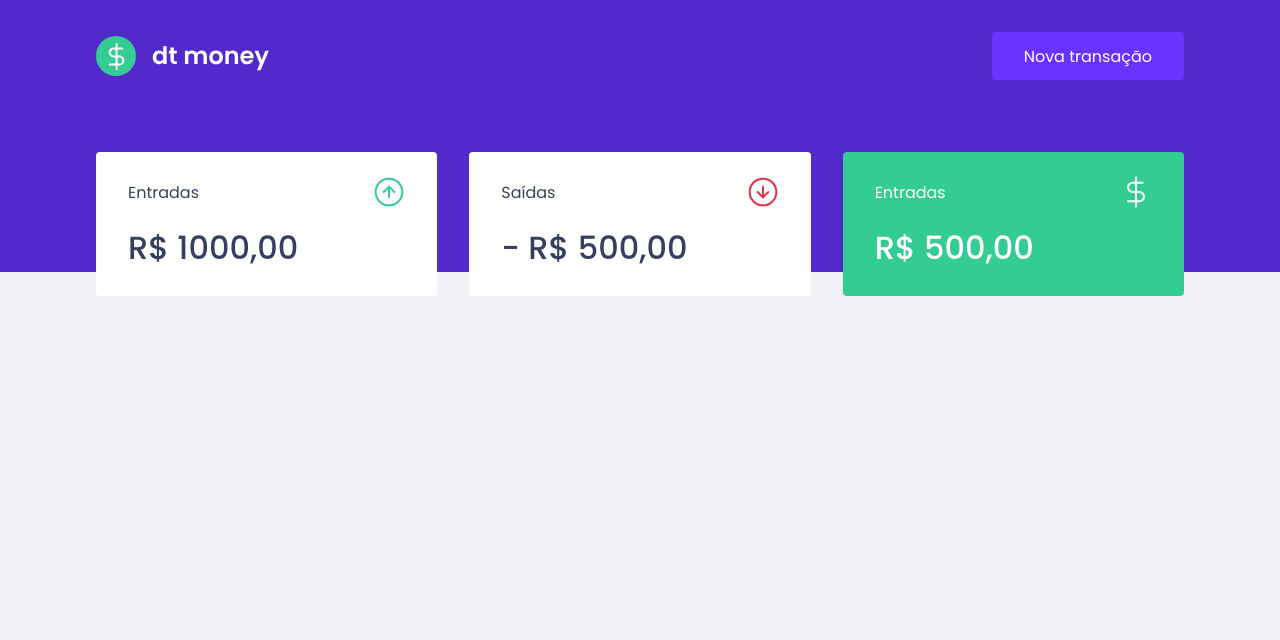
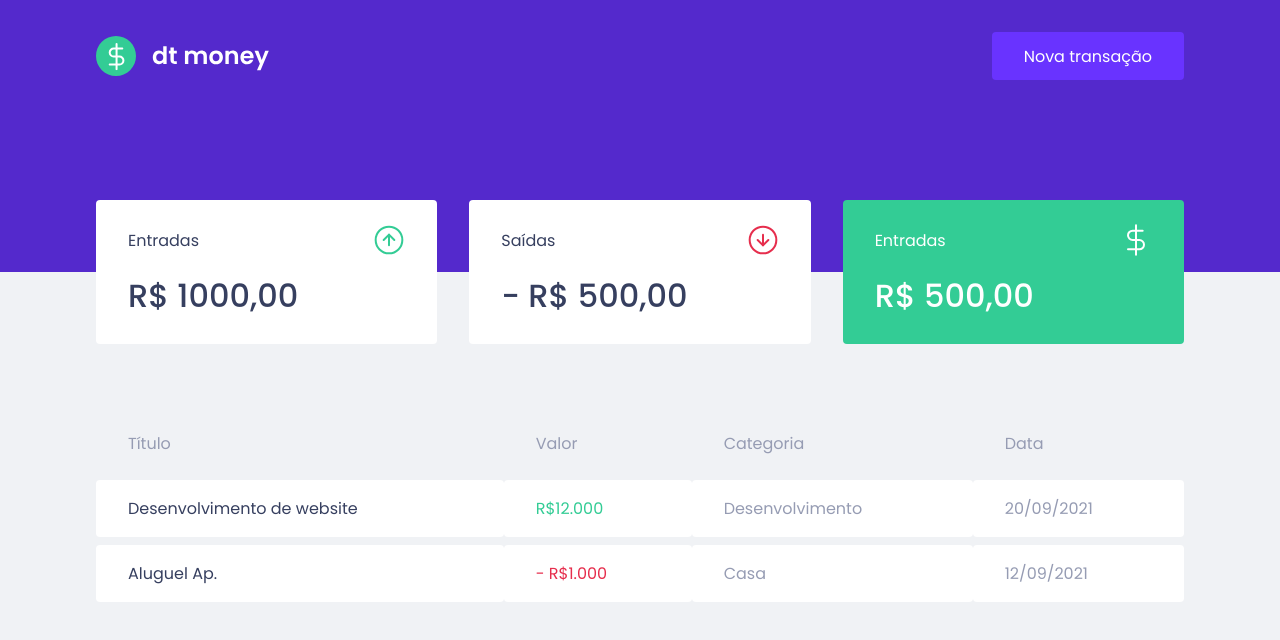
Before and after one commit to JuanMVeronez/ignite-react02-dt-money, a React (Create React App) app: page / in a window 1280 px wide. Shown: the top 640 px of the page. Built offline with nearby package versions, Linux system fonts and the light colour scheme.

Commit message:
Transactions table created

```diff
--- a/src/components/Dashboard/index.tsx
+++ b/src/components/Dashboard/index.tsx
@@ -1,10 +1,12 @@
 import { Summury } from "../Summary";
+import { TransactionsTable } from "../TransactionsTable";
 import { Container } from "./styles";
 
 export function Dashboard() {
   return (
     <Container>
       <Summury />
+      <TransactionsTable />
     </Container>
   );
 }
--- a/src/components/Summary/styles.ts
+++ b/src/components/Summary/styles.ts
@@ -4,7 +4,7 @@ export const Container = styled.div`
   display: grid;
   grid-template-columns: 1fr 1fr 1fr;
   gap: 2rem;
-  margin-top: -10rem;
+  margin-top: -7rem;
 
   div {
     background: var(--shape);
--- /dev/null
+++ b/src/components/TransactionsTable/index.tsx
@@ -0,0 +1,32 @@
+import { Container } from "./styles";
+
+export function TransactionsTable() {
+  return (
+    <Container>
+      <table>
+        <thead>
+          <tr>
+            <th>Título</th>
+            <th>Valor</th>
+            <th>Categoria</th>
+            <th>Data</th>
+          </tr>
+        </thead>
+        <tbody>
+          <tr>
+            <td>Desenvolvimento de website</td>
+            <td className="deposit">R$12.000</td>
+            <td>Desenvolvimento</td>
+            <td>20/09/2021</td>
+          </tr>
+          <tr>
+            <td>Aluguel Ap.</td>
+            <td className="withdraw">- R$1.000</td>
+            <td>Casa</td>
+            <td>12/09/2021</td>
+          </tr>
+        </tbody>
+      </table>
+    </Container>
+  )
+}
--- /dev/null
+++ b/src/components/TransactionsTable/styles.ts
@@ -0,0 +1,39 @@
+import styled from "styled-components";
+
+export const Container = styled.div`
+  margin-top: 4rem;
+
+  table {
+    width: 100%;
+    border-spacing: 0 0.5rem;
+
+    th {
+      color: var(--text-body);
+      font-weight: 400;
+      padding: 1rem 2rem;
+      text-align: left;
+      line-height: 1.5rem
+    }
+
+    td {
+      padding: 1rem 2rem;
+      border: 0;
+      background-color: var(--shape);
+      color: var(--text-body);
+      border-radius: 0.25rem;
+
+      &:first-child {
+        color: var(--text-title);
+      }
+
+      &.deposit {
+        color: var(--green);
+      }
+
+      &.withdraw {
+        color: var(--red);
+      }
+    }
+
+  }
+`;
```
